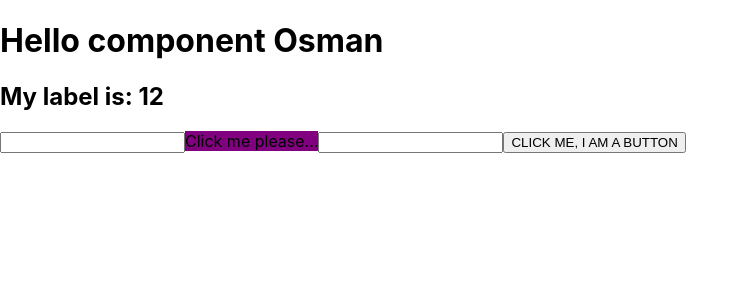
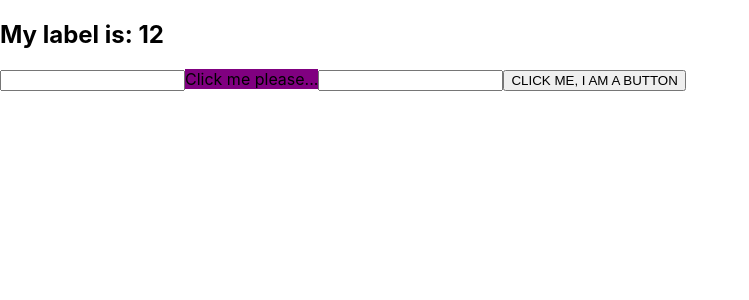
Before and after one commit to osmanbeshirov/TSC-react, a React (Create React App) app: page / in a window 1280 px wide. Shown: the top 300 px of the page, without its empty margins (0-749 px from the left). Built offline with nearby package versions, Linux system fonts and the light colour scheme.

Commit message:
first child edit

```diff
--- a/src/components/Hello.tsx
+++ b/src/components/Hello.tsx
@@ -67,7 +67,7 @@ const Hello: React.FunctionComponent<IProps> = ({ name, label }) => {
 
     return (
         <div>
-            <h1>Hello component {name}</h1>
+            {/* <h1>Hello component {name}</h1> */}
             <h2>My label is: {label}</h2>
             <input type="text" onChange={handleChaing} />
             <div ref={divRef} onClick={handleClick} style={{ backgroundColor: 'purple', display: 'inline-block' }}>Click me please...</div>
```
